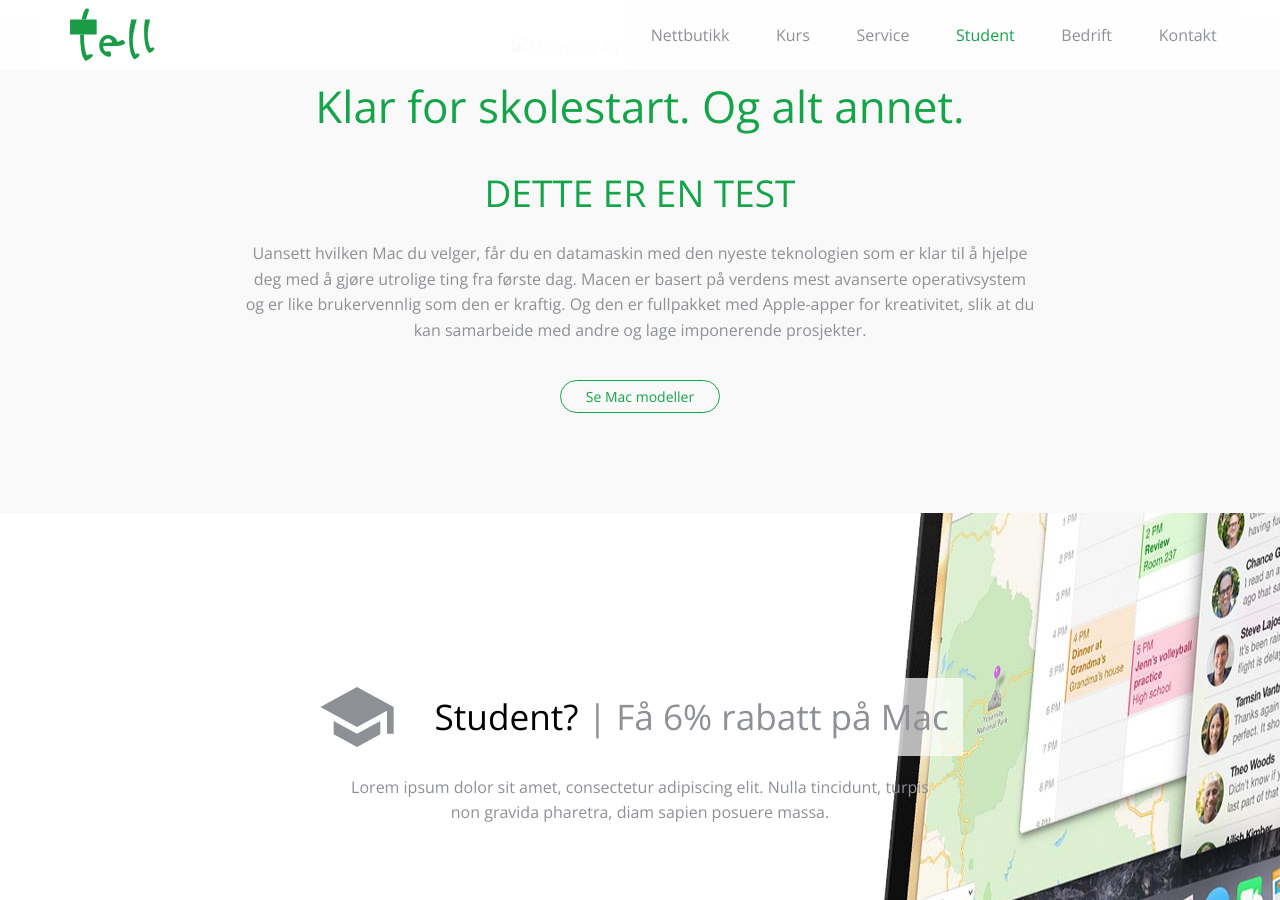
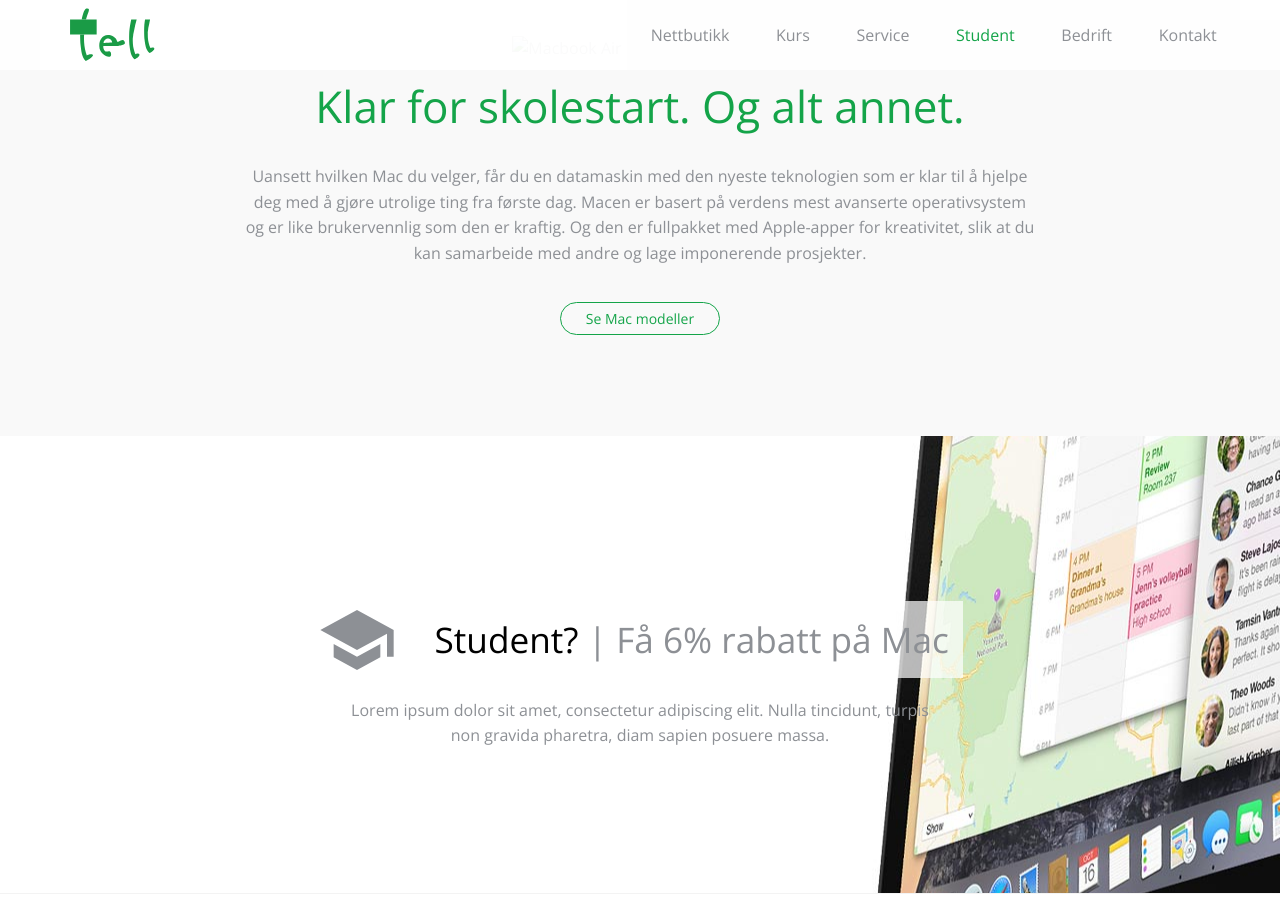
Before and after one commit to cristerb/tellit-first, a Jekyll site: the page built from student.html, in a window 1280 px wide and 900 px high. Built offline with Jekyll 4.4.1, drawn with Linux system fonts in a browser that asks for light colours; nearby versions of some CDN libraries; library files that are not in the unit come from our copies.

Commit message:
Tester deploybot fjerner linje

```diff
--- a/student.html
+++ b/student.html
@@ -12,7 +12,6 @@
      alt="Macbook Air 13 tommer og iPad">
 
     <h1>Klar for skolestart. Og alt annet.</h1>
-    <h2>DETTE ER EN TEST</h2>
     <p>Uansett hvilken Mac du velger, får du en datamaskin med den nyeste teknologien som er klar til å hjelpe deg med å gjøre utrolige ting fra første dag. Macen er basert på verdens mest avanserte operativsystem og er like brukervennlig som den er kraftig. Og den er fullpakket med Apple-apper for kreativitet, slik at du kan samarbeide med andre og lage imponerende prosjekter. </p>
      <p><a class="knapp" href="#">Se Mac modeller</a></p>
 
```
